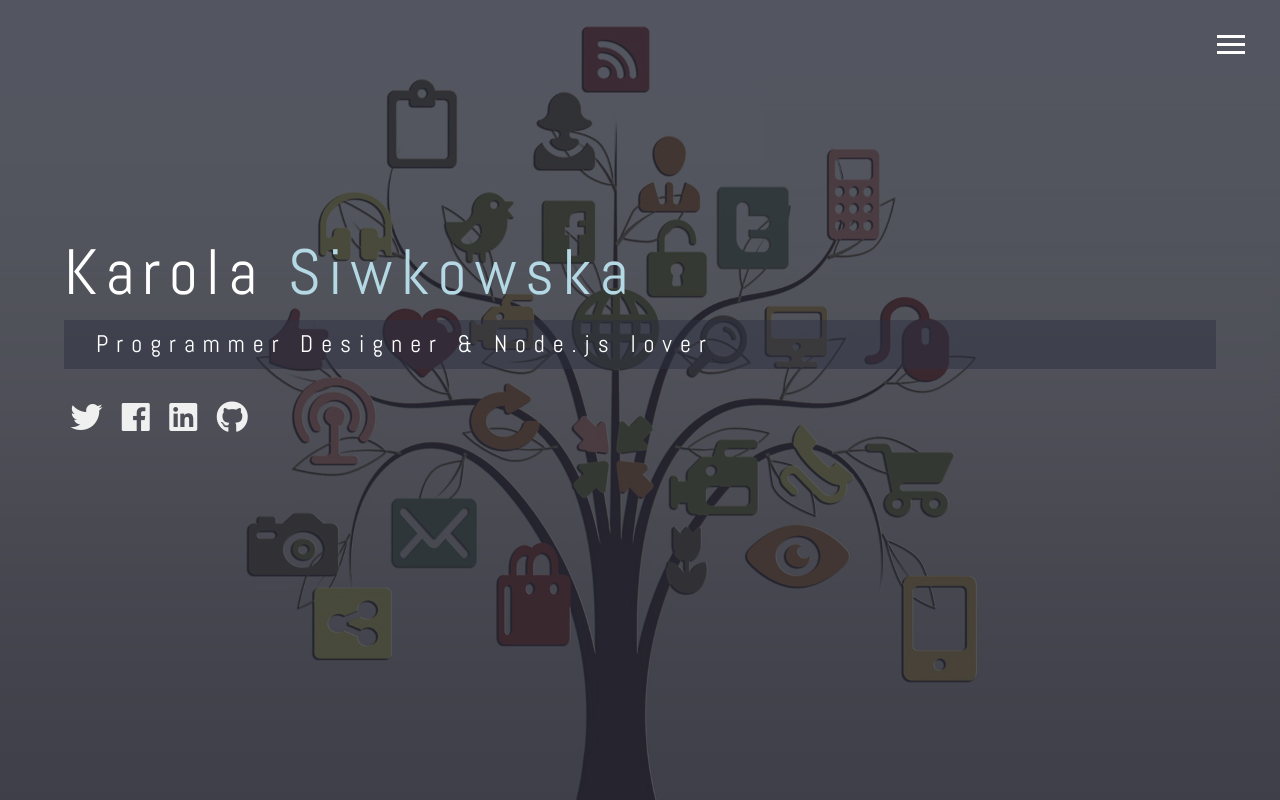
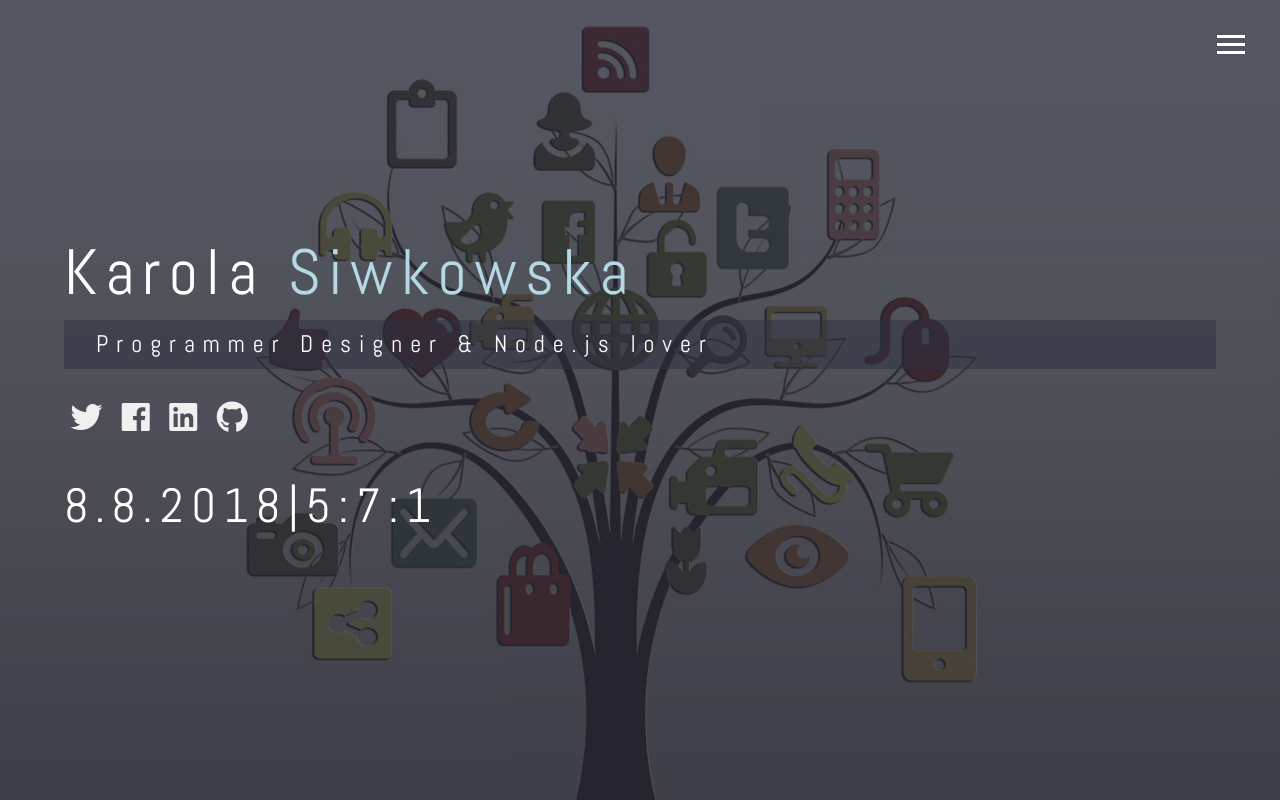
Before and after one commit to trallala9/Portfolio-Karola, a website: page dist/index.html in a window 1280 px wide. Drawn offline with Linux system fonts and the light colour scheme.

Commit message:
Add clock and styles

```diff
--- a/scss/_mobile.scss
+++ b/scss/_mobile.scss
@@ -64,6 +64,7 @@
 
 //mobile smartfones
 @include mediaSm {
+
     main#home h1 {
         margin-top: 5vh;
         text-align: center;
@@ -101,6 +102,7 @@
     }
 
     .bodyAbout{
-        overflow: visible;
+       overflow: visible;
     }
+
 }
--- a/scss/main.scss
+++ b/scss/main.scss
@@ -1,7 +1,9 @@
 @import "config";
 @import "menu";
+
+
 * {
-  box-sizing: border-box;
+box-sizing: border-box;
 }
 
 body {
@@ -14,6 +16,17 @@ body {
   line-height: 1.5;
   letter-spacing: 1.5px;
 }
+.clock{
+
+  font-size: 300%;
+  z-index: 2;
+  padding-top: 3%;
+  letter-spacing: 7.5px;
+
+
+
+}
+
 header{
   font-family: 'Abel', sans-serif;
 }
@@ -214,5 +227,4 @@ main {
 
 }
 
-
 @import "mobile";
```
Also changed, not shown: dist/about.html, dist/css/main.css, dist/index.html, dist/js/clock.js (added).
